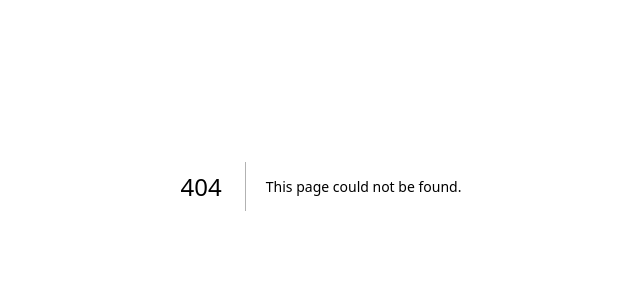
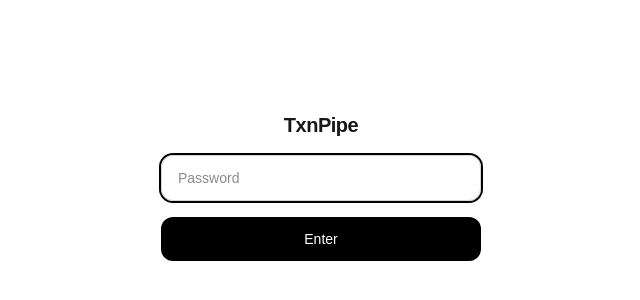
Before and after one commit to hanhsienlei/txn-pipe, a Next.js app: page /login in a window 1280 px wide. Before the commit this address had no page. Shown: the part 214-514 px from the top of the page, without its empty margins (319-959 px from the left). Built offline with nearby package versions, Linux system fonts and the light colour scheme.

Commit message:
feat: add app password

```diff
--- /dev/null
+++ b/app/api/auth/route.ts
@@ -0,0 +1,27 @@
+import { NextRequest, NextResponse } from 'next/server'
+
+export async function POST(req: NextRequest) {
+  const { password } = (await req.json()) as { password?: string }
+  const appPassword = process.env.APP_PASSWORD
+  const authToken = process.env.AUTH_TOKEN
+
+  if (!appPassword || !authToken) {
+    return NextResponse.json({ error: 'Auth not configured' }, { status: 500 })
+  }
+  if (password !== appPassword) {
+    return NextResponse.json({ error: 'Wrong password' }, { status: 401 })
+  }
+
+  const res = NextResponse.json({ ok: true })
+  const isHttps =
+    req.headers.get('x-forwarded-proto') === 'https' ||
+    req.nextUrl.protocol === 'https:'
+  res.cookies.set('txnpipe_auth', authToken, {
+    httpOnly: true,
+    secure: isHttps,
+    sameSite: 'lax',
+    maxAge: 60 * 60 * 24 * 90, // 90 days
+    path: '/',
+  })
+  return res
+}
--- /dev/null
+++ b/app/login/page.tsx
@@ -0,0 +1,58 @@
+'use client'
+
+import { useState } from 'react'
+import { useRouter } from 'next/navigation'
+
+export default function LoginPage() {
+  const router = useRouter()
+  const [password, setPassword] = useState('')
+  const [error, setError] = useState('')
+  const [loading, setLoading] = useState(false)
+
+  async function handleSubmit(e: React.FormEvent) {
+    e.preventDefault()
+    setLoading(true)
+    setError('')
+    try {
+      const res = await fetch('/api/auth', {
+        method: 'POST',
+        headers: { 'Content-Type': 'application/json' },
+        body: JSON.stringify({ password }),
+      })
+      if (res.ok) {
+        router.replace('/')
+      } else {
+        setError('Wrong password')
+      }
+    } catch {
+      setError('Network error')
+    } finally {
+      setLoading(false)
+    }
+  }
+
+  return (
+    <main className="flex min-h-dvh items-center justify-center px-5">
+      <form onSubmit={handleSubmit} className="flex flex-col gap-4 w-full max-w-xs">
+        <h1 className="text-xl font-bold tracking-tight text-center">TxnPipe</h1>
+        <input
+          type="password"
+          placeholder="Password"
+          value={password}
+          onChange={(e) => setPassword(e.target.value)}
+          className="w-full border border-neutral-300 rounded-xl px-4 py-3 text-sm focus:outline-none focus:ring-2 focus:ring-black"
+          autoFocus
+          required
+        />
+        {error && <p className="text-sm text-red-500 text-center">{error}</p>}
+        <button
+          type="submit"
+          disabled={loading}
+          className="w-full py-3 rounded-xl bg-black text-white font-medium text-sm disabled:opacity-50"
+        >
+          {loading ? 'Checking…' : 'Enter'}
+        </button>
+      </form>
+    </main>
+  )
+}
--- /dev/null
+++ b/middleware.ts
@@ -0,0 +1,21 @@
+import { NextRequest, NextResponse } from 'next/server'
+
+const PUBLIC_PATHS = ['/login', '/api/auth']
+
+export function middleware(req: NextRequest) {
+  const { pathname } = req.nextUrl
+  if (PUBLIC_PATHS.some((p) => pathname.startsWith(p))) return NextResponse.next()
+
+  const token = req.cookies.get('txnpipe_auth')?.value
+  const expected = process.env.AUTH_TOKEN
+  if (!expected || token !== expected) {
+    const url = req.nextUrl.clone()
+    url.pathname = '/login'
+    return NextResponse.redirect(url)
+  }
+  return NextResponse.next()
+}
+
+export const config = {
+  matcher: ['/((?!_next/static|_next/image|favicon.ico|manifest.json|.*\\.svg).*)'],
+}
```
